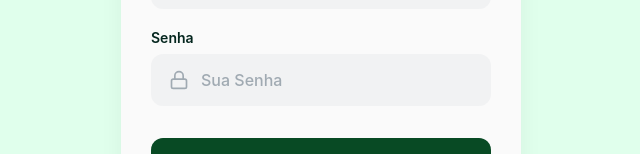
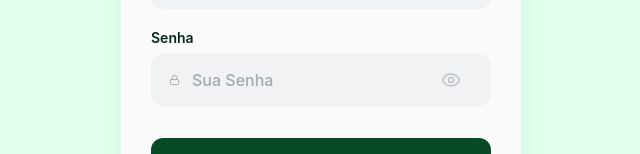
Before and after one commit to KaichCosta/poti-gestao-financeira, a React (Vite) app in the folder frontend/: page / in a window 1280 px wide. Shown: the part 364-518 px from the top of the page, without its empty margins (319-959 px from the left). Built offline with nearby package versions, Linux system fonts and the light colour scheme.

Commit message:
ajustes em Cadastro e Alert personalizado

```diff
--- a/frontend/package.json
+++ b/frontend/package.json
@@ -13,6 +13,7 @@
     "lucide-react": "^1.21.0",
     "react": "^19.2.7",
     "react-dom": "^19.2.7",
+    "react-hot-toast": "^2.6.0",
     "react-icons": "^5.7.0",
     "styled-components": "^6.4.3"
   },
--- a/frontend/src/App.jsx
+++ b/frontend/src/App.jsx
@@ -1,6 +1,7 @@
 import React, { useState } from 'react';
 import Login from "./components/Login/Login";
 import Cadastro from "./components/Cadastro/Cadastro";
+import { Toaster } from 'react-hot-toast';
 import { Onboarding } from './components/Onboarding/Onboarding';
 import DashboardPotes from './components/Dashboard/DashboardPotes';
 import FormularioLancamento from './components/FormularioLancamento/FormularioLancamento';
@@ -47,31 +48,49 @@ function App() {
     carregarDadosUsuario();
   }, []);
 
-  // 1. TELA DE CARREGAMENTO (Splash Screen)
-  if (telaAtiva === 'carregando') {
   return (
+    <>
+      {/* 1. O TOASTER FICA NO TOPO DE TUDO! SEMPRE RENDERIZADO */}
+      <Toaster
+        position="top-center"
+        toastOptions={{
+          style: {
+            background: '#E0FFEC',
+            color: '#04261E',
+            fontWeight: '600',
+            border: '1px solid #084A24',
+          },
+          success: {
+            iconTheme: { primary: '#084A24', secondary: '#E0FFEC' },
+          },
+          error: {
+            iconTheme: { primary: '#E7390D', secondary: '#E0FFEC' },
+          },
+        }}
+      />
+
+      {telaAtiva === 'carregando' && (
         <div style={{ display: 'flex', justifyContent: 'center', alignItems: 'center', height: '100vh', backgroundColor: '#E0FFEC', color: '#04261E', fontWeight: 'bold' }}>
           <p>Carregando seu Poti... 🫙</p>
         </div>
-    );
-  }
+      )}
 
-  if (telaAtiva === 'login') {
-    return (<Login irParaCadastro={() => setTelaAtiva('cadastro')} onLoginSucesso={carregarDadosUsuario} />);
-  }
+      {telaAtiva === 'login' && (
+        <Login irParaCadastro={() => setTelaAtiva('cadastro')} onLoginSucesso={carregarDadosUsuario} />
+      )}
 
-  if (telaAtiva === 'cadastro') {
-    return <Cadastro irParaLogin={() => setTelaAtiva('login')} />
-  }
+      {telaAtiva === 'cadastro' && (
+        <Cadastro irParaLogin={() => setTelaAtiva('login')} />
+      )}
 
-  if (telaAtiva === 'onboarding') {
-    return <Onboarding irParaDashboard={() => setTelaAtiva('dashboard')}/>;
-  }
+      {telaAtiva === 'onboarding' && (
+        <Onboarding irParaDashboard={() => setTelaAtiva('dashboard')}/>
+      )}
 
-  return (
+      {/* 3. ÁREA LOGADA (Dashboard, Histórico, Config) */}
+      {['dashboard', 'historico', 'configuracoes'].includes(telaAtiva) && (
         <div style={{ paddingBottom: '80px', minHeight: '100vh' }}>
 
-      {/* TELA DASHBOARD (Potes + Lançamento) */}
           {telaAtiva === 'dashboard' && (
             <>
               <DashboardPotes configuracao={configuracao} gastos={gastos} />
@@ -86,23 +105,16 @@ function App() {
             </>
           )}
 
-      {/* TELA HISTÓRICO / EXTRATO */}
-      {telaAtiva === 'historico' && (
-        <Historico />
-      )}
+          {telaAtiva === 'historico' && <Historico />}
 
-      {/* TELA DE CONFIGURAÇÕES / AJUSTES */}
           {telaAtiva === 'configuracoes' && (
             <Onboarding irParaDashboard={() => setTelaAtiva('dashboard')} />
           )}
 
-      {/* RODAPÉ FIXO COM BOTTOM NAVIGATION BAR */}
-      <MenuNavegacao
-        telaAtiva={telaAtiva}
-        setTelaAtiva={setTelaAtiva}
-      />
-
+          <MenuNavegacao telaAtiva={telaAtiva} setTelaAtiva={setTelaAtiva} />
         </div>
+      )}
+    </>
   );
 }
 
--- a/frontend/src/components/Cadastro/Cadastro.jsx
+++ b/frontend/src/components/Cadastro/Cadastro.jsx
@@ -1,22 +1,59 @@
 import React, { useState} from 'react';
-import { Mail, Lock, ArrowRight} from 'lucide-react';
+import { Mail, Lock, ArrowRight, Eye, EyeOff} from 'lucide-react';
 import * as C from './styles'
 import { post } from '../../services/api';
+import toast from 'react-hot-toast';
 
 export default function Cadastro({ irParaLogin }) {
   const [email, setEmail] = useState('');
   const [senha, setSenha] = useState('');
   const [erro, setErro] = useState('');
+  const [erroEmail, setErroEmail] = useState('');
+  const [erroSenha, setErroSenha] = useState('');
+  const [mostrarSenha, setMostrarSenha] = useState(false);
+
+  const validarEmail = (valor) => {
+    const regex = /^[^\s@]+@[^\s@]+\.[^\s@]+$/;
+    if (!regex.test(valor)) {
+      setErroEmail('Por favor, insira um e-mail válido.');
+      return false;
+    }
+    setErroEmail('');
+    return true;
+  };
+
+  const validarSenha = (valor) => {
+    const regex = /^(?=.*[A-Z])(?=.*\d).{6,50}$/;
+    if (!regex.test(valor)) {
+      setErroSenha('A senha precisa ter no mínimo 6 caracteres, 1 letra maiúscula e 1 número.');
+      return false;
+    }
+    setErroSenha('');
+    return true;
+  };
 
   const lidarComCadastro = async (e) => {
     e.preventDefault();
-    setErro('');
+    const isEmailValido = validarEmail(email);
+    const isSenhaValida = validarSenha(senha);
+
+    // Trava se algum estiver errado
+    if (!isEmailValido || !isSenhaValida) {
+      return;
+    }
     try {
       const resposta = await post('/register', {email, senha});
-      alert(resposta.message || 'Conta criada com sucesso!');
-      irParaLogin();
+      toast.success(resposta.message || 'Conta criada com sucesso!');
+      setTimeout(() => {
+        if (irParaLogin) {
+          irParaLogin();
+        }
+      }, 1200);
     } catch (err){
-      setErro(err.message);
+      const mensagemErro = err.message || 'Erro ao criar conta. Tente novamente.';
+        'Erro ao criar conta. Tente novamente.';
+      setErro(mensagemErro);
+      toast.error(mensagemErro);
     }
   };
   return (
@@ -36,10 +73,18 @@ export default function Cadastro({ irParaLogin }) {
                 type="email"
                 placeholder="seu@email.com"
                 value={email}
-                onChange={(e) => setEmail(e.target.value)}
+                onChange={(e) => {
+                  setEmail(e.target.value);
+                  if (erroEmail) setErroEmail('');
+                }}
+                onBlur={(e) => validarEmail(e.target.value)}
+                autoComplete="email"
+                autoCapitalize="none"
+                autoCorrect="off"
                 required
               />
             </C.InputContainer>
+            {erroEmail && <C.MensagemErro>{erroEmail}</C.MensagemErro>}
           </C.InputGrupo>
 
           <C.InputGrupo>
@@ -47,13 +92,26 @@ export default function Cadastro({ irParaLogin }) {
             <C.InputContainer>
               <Lock size={20} />
               <C.InputReal
-                type="password"
-                placeholder="••••••••"
+                type={mostrarSenha ? "text" : "password"}
+                placeholder="Crie uma senha forte"
                 value={senha}
-                onChange={(e) => setSenha(e.target.value)}
+                onChange={(e) => {
+                  setSenha(e.target.value);
+                  if (erroSenha) setErroSenha('');
+                }}
+                onBlur={(e) => validarSenha(e.target.value)}
                 required
               />
+
+              <C.BotaoOlho
+                type="button"
+                onClick={() => setMostrarSenha(!mostrarSenha)}
+              >
+                {mostrarSenha ? <EyeOff size={20} /> : <Eye size={20} />}
+              </C.BotaoOlho>
+
             </C.InputContainer>
+            {erroSenha && <C.MensagemErro>{erroSenha}</C.MensagemErro>}
           </C.InputGrupo>
 
           <C.BotaoEnviar type="submit">
--- a/frontend/src/components/Cadastro/styles.js
+++ b/frontend/src/components/Cadastro/styles.js
@@ -95,6 +95,22 @@ export const InputReal = styled.input`
   }
 `;
 
+export const BotaoOlho = styled.button`
+  background: none;
+  border: none;
+  display: flex;
+  align-items: center;
+  justify-content: center;
+  cursor: pointer;
+  color: #04261E; /* Nossa cor Verde Escuro Profundo */
+  opacity: 0.6;
+  transition: opacity 0.2s;
+
+  &:hover {
+    opacity: 1;
+  }
+`;
+
 export const BotaoEnviar = styled.button`
   display: flex;
   justify-content: center;
@@ -135,3 +151,10 @@ export const LinkAlternativo = styled.p`
     }
   }
 `;
+
+export const MensagemErro = styled.span`
+  color: #E7390D;
+  font-size: 0.85rem;
+  margin-top: 5px;
+  display: block;
+`;
--- a/frontend/src/components/Login/Login.jsx
+++ b/frontend/src/components/Login/Login.jsx
@@ -1,14 +1,16 @@
 import React, { useState } from "react";
-import { Mail, Lock, LogIn } from "lucide-react";
+import { Mail, Lock, LogIn, Eye, EyeOff } from "lucide-react";
 import * as C from "./styles";
 import { post } from '../../services/api';
+import toast from 'react-hot-toast';
 
-export default function Login({ irParaCadastro, logadoComSucesso }) {
+export default function Login({ irParaCadastro, onLoginSucesso }) {
   const [email, setEmail] = useState("");
   const [senha, setSenha] = useState("");
   const [erro, setErro] = useState('');
   const [erroEmail, setErroEmail] = useState('');
   const [erroSenha, setErroSenha] = useState('');
+  const [mostrarSenha, setMostrarSenha] = useState(false);
 
   const validarEmail = (valor) => {
     const regex = /^[^\s@]+@[^\s@]+\.[^\s@]+$/;
@@ -32,6 +34,8 @@ export default function Login({ irParaCadastro, logadoComSucesso }) {
   const lidarComLogin = async(e) => {
     e.preventDefault();
 
+    const emailLimpo = email.trim().toLowerCase();
+
     const isEmailValido = validarEmail(email);
     const isSenhaValida = validarSenha(senha);
 
@@ -40,21 +44,22 @@ export default function Login({ irParaCadastro, logadoComSucesso }) {
     }
     setErro('');
     try {
-      const resposta = await post('/login', { email, senha });
+      const resposta = await post('/login', { email: emailLimpo, senha });
 
-      // 3. No seu service estruturado, a resposta já costuma devolver os dados direto (.data)
       localStorage.setItem('@Poti:token', resposta.token);
       localStorage.setItem('@Poti:usuario', JSON.stringify(resposta.usuario));
 
-      alert(`Bem-vindo, ${resposta.usuario.email}! Login efetuado.`);
+      toast.success(`Bem-vindo, ${resposta.usuario.email}! Login efetuado.`);
 
-      // 4. Dispara a mudança de estado para o App.js abrir o Onboarding
-      if (logadoComSucesso) {
-        logadoComSucesso();
-      }
+      setTimeout(() => {
+        if (onLoginSucesso) {
+          onLoginSucesso();
+        }
+      }, 1200);
     } catch (err) {
-      // Pega a mensagem tratada do backend ou o fallback de erro de rede
-      setErro(err.response?.data?.erro || err.message);
+      const mensagemErro = err.response?.data?.erro || 'Erro ao conectar. Tente novamente.';
+      setErro(mensagemErro);
+      toast.error(mensagemErro);
     }
   };
 
@@ -79,6 +84,9 @@ export default function Login({ irParaCadastro, logadoComSucesso }) {
                   if (erroEmail) setErroEmail('');
                 }}
                 onBlur={() => validarEmail(e.target.value)}
+                autoComplete="email"
+                autoCapitalize="none"
+                autoCorrect="off"
                 required
               />
             </C.InputContainer>
@@ -90,7 +98,7 @@ export default function Login({ irParaCadastro, logadoComSucesso }) {
             <C.InputContainer>
               <Lock size={20} />
               <C.InputReal
-                type="password"
+                type={mostrarSenha ? "text" : "password"}
                 placeholder="Sua Senha"
                 value={senha}
                 onChange={(e) => {
@@ -100,6 +108,14 @@ export default function Login({ irParaCadastro, logadoComSucesso }) {
                 onBlur={(e) => validarSenha(e.target.value)}
                 required
               />
+
+              <C.BotaoOlho
+                type="button" /* IMPORTANTE: previne que o form seja enviado ao clicar no olho */
+                onClick={() => setMostrarSenha(!mostrarSenha)}
+              >
+                {mostrarSenha ? <EyeOff size={20} /> : <Eye size={20} />}
+              </C.BotaoOlho>
+
             </C.InputContainer>
             {erroSenha && <C.MensagemErro>{erroSenha}</C.MensagemErro>}
           </C.InputGrupo>
--- a/frontend/src/components/Login/styles.js
+++ b/frontend/src/components/Login/styles.js
@@ -96,6 +96,22 @@ export const InputReal = styled.input`
   }
 `;
 
+export const BotaoOlho = styled.button`
+  background: none;
+  border: none;
+  display: flex;
+  align-items: center;
+  justify-content: center;
+  cursor: pointer;
+  color: #04261E; /* Nossa cor Verde Escuro Profundo */
+  opacity: 0.6;
+  transition: opacity 0.2s;
+
+  &:hover {
+    opacity: 1;
+  }
+`;
+
 export const BotaoEnviar = styled.button`
   display: flex;
   justify-content: center;
```
Also changed, not shown: 2 other files (tests, documents, lock files or other folders). Lines whose indentation alone changed are shown as unchanged.
